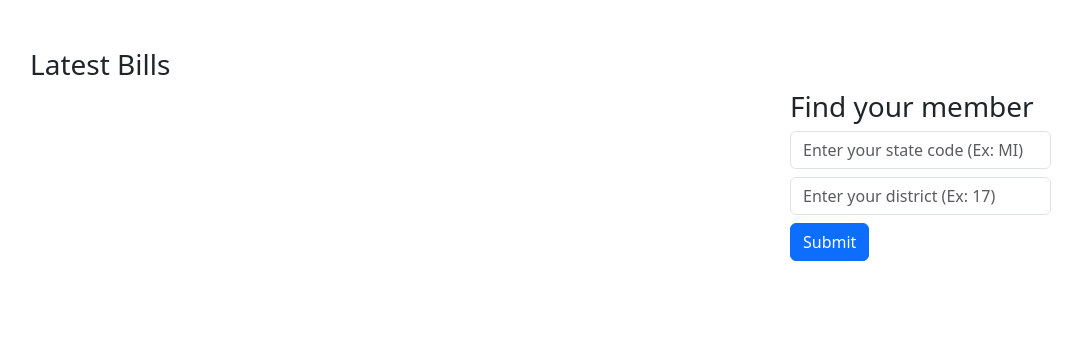
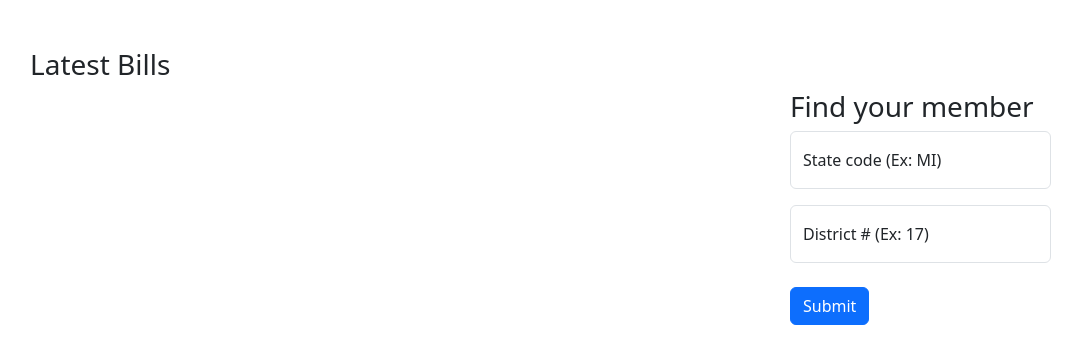
Before and after one commit to advayranade/legislens, a plain HTML site: page index.html in a window 1280 px wide. Shown: the whole page, without its empty margins (52-1134 px from the left). Drawn offline with nearby package versions, Linux system fonts and the light colour scheme; no server answers.

Commit message:
Stylized input boxes

```diff
--- a/app.js
+++ b/app.js
@@ -152,11 +152,16 @@ $("#member-submit").on("click", function (e) {
     console.log(data);
 
     // console.log(dummyData);
+    if (data["members"].length === 0) {
+      var memberCardHTML =
+        "<h5 class='mt-3'>This state or district is invalid. Please try again.</h5>";
+      $("#memberWrapper").append(memberCardHTML);
+    }
 
     for (let i = 0; i < data["members"].length; i++) {
       // console.log("Member: " + dummyData["members"][i]);
       console.log("End Year:", data["members"][i]["terms"]["item"][0].endYear);
-      let memberCardHTML = "";
+      memberCardHTML = "";
       if (data["members"][i]["terms"]["item"][0].endYear === undefined) {
         memberCardHTML =
           "<div class='card m-3' style='width: 20rem;' id=" +
--- a/index.html
+++ b/index.html
@@ -28,18 +28,24 @@
           <div>
             <h3>Find your member</h3>
             <form>
+              <div class="form-floating mb-3">
                 <input
                   type="text"
-                placeholder="Enter your state code (Ex: MI)"
                   class="form-control"
                   id="stateCode"
+                  placeholder="CA"
                 />
+                <label for="stateCode">State code (Ex: MI)</label>
+              </div>
+              <div class="form-floating mb-3">
                 <input
-                type="text"
-                placeholder="Enter your district (Ex: 17)"
-                class="form-control mt-2"
+                  type="number"
+                  class="form-control"
                   id="districtCode"
+                  placeholder="00"
                 />
+                <label for="districtCode">District # (Ex: 17)</label>
+              </div>
               <button class="btn btn-primary mt-2" id="member-submit">
                 Submit
               </button>
```
Lines whose indentation alone changed are shown as unchanged.
